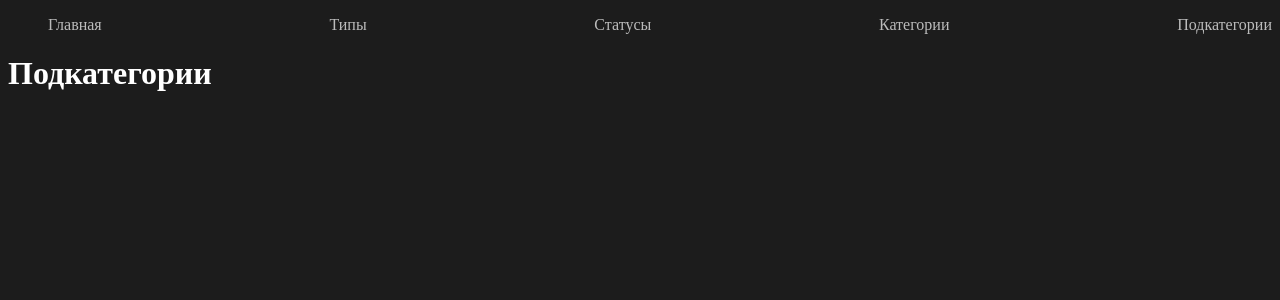
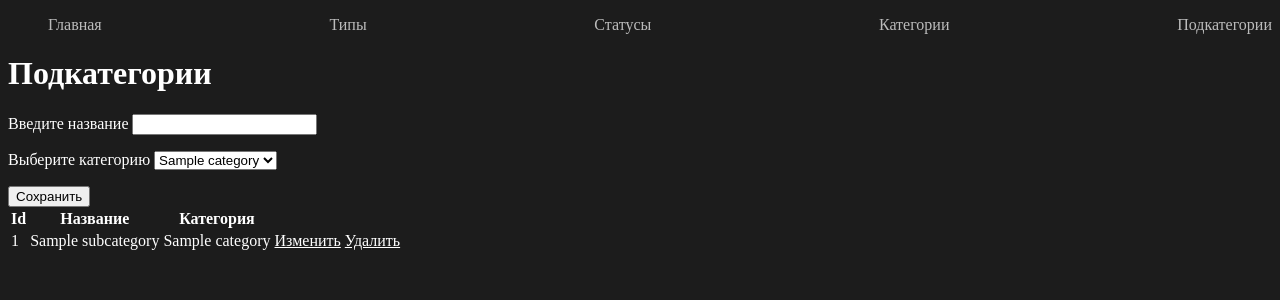
Before and after one commit to rogantan/DDS_django, a Django app: page /subcategories/ in a window 1280 px wide. Shown: the top 300 px of the page. Run offline with Django 5.2, Linux system fonts and the light colour scheme; tables that the repository leaves empty hold one stand-in row (values such as "Sample post").

Commit message:
subcategories

```diff
--- a/DDS/main/templates/main/categories.html
+++ b/DDS/main/templates/main/categories.html
@@ -32,7 +32,7 @@
     <td>{{ forloop.counter }}</td>
     <td>{{ category.name }}</td>
     <td>{{ category.type.name }}</td>
-    <td><a href="edit_category/{{ category.id }}">Изменить</a><a href="delete_category/{{ category.id}}">Удалить</a></td>
+    <td><a href="edit_category/{{ category.id }}">Изменить</a>  <a href="delete_category/{{ category.id}}">Удалить</a></td>
 </tr>
 {% endfor %}
 </tbody>
--- a/DDS/main/templates/main/statuses.html
+++ b/DDS/main/templates/main/statuses.html
@@ -22,7 +22,7 @@
 <tr>
     <td>{{ forloop.counter }}</td>
     <td>{{ status.name }}</td>
-    <td><a href="edit/{{ status.id }}">Изменить</a><a href="delete/{{ status.id}}">Удалить</a></td>
+    <td><a href="edit/{{ status.id }}">Изменить</a>  <a href="delete/{{ status.id}}">Удалить</a></td>
 </tr>
 {% endfor %}
 </tbody>
--- a/DDS/main/templates/main/subcategories.html
+++ b/DDS/main/templates/main/subcategories.html
@@ -2,4 +2,39 @@
 {% block title %}Подкатегории{% endblock %}
 {% block content %}
 <h1>Подкатегории</h1>
+<form method="POST" action="add_subcategory/">
+    {% csrf_token %}
+    <p>
+        <label>Введите название</label>
+        <input type="text" name="name">
+    </p>
+    <p>
+        <label>Выберите категорию</label>
+        <select name="category">
+            {% for category in categories %}
+            <option value="{{ category.id }}">{{ category.name }}</option>
+            {% endfor %}
+        </select>
+    </p>
+    <input type="submit" value="Сохранить">
+</form>
+<table>
+    <thead>
+    <tr>
+        <th>Id</th>
+        <th>Название</th>
+        <th>Категория</th>
+    </tr>
+    </thead>
+    <tbody>
+    {% for subcategory in subcategories %}
+    <tr>
+        <td>{{ forloop.counter }}</td>
+        <td>{{ subcategory.name }}</td>
+        <td>{{ subcategory.category.name }}</td>
+        <td><a href="edit_subcategory/{{ subcategory.id }}">Изменить</a>  <a href="delete_subcategory/{{ subcategory.id }}">Удалить</a></td>
+    </tr>
+    {% endfor %}
+    </tbody>
+</table>
 {% endblock %}
--- a/DDS/main/templates/main/types.html
+++ b/DDS/main/templates/main/types.html
@@ -22,7 +22,7 @@
 <tr>
     <td>{{ forloop.counter }}</td>
     <td>{{ type.name }}</td>
-    <td><a href="edit_type/{{ type.id }}">Изменить</a><a href="delete_type/{{ type.id}}">Удалить</a></td>
+    <td><a href="edit_type/{{ type.id }}">Изменить</a>  <a href="delete_type/{{ type.id}}">Удалить</a></td>
 </tr>
 {% endfor %}
 </tbody>
--- a/DDS/main/urls.py
+++ b/DDS/main/urls.py
@@ -16,5 +16,8 @@ urlpatterns = [
     path('types/delete_type/<int:id>/', views.delete_type),
     path('categories/add_category/', views.add_category),
     path('categories/edit_category/<int:id>/', views.edit_category),
-    path('categories/delete_category/<int:id>', views.delete_category)
+    path('categories/delete_category/<int:id>', views.delete_category),
+    path('subcategories/add_subcategory/', views.add_subcategory),
+    path('subcategories/edit_subcategory/<int:id>/', views.edit_subcategory),
+    path('subcategories/delete_subcategory/<int:id>/', views.delete_subcategory),
 ]
--- a/DDS/main/views.py
+++ b/DDS/main/views.py
@@ -85,19 +85,42 @@ def delete_status(request, id):
 
 
 def subcategories(request):
-    return render(request, 'main/subcategories.html')
+    subcategories = Subcategory.objects.all()
+    categories = Category.objects.all()
+    return render(request, 'main/subcategories.html', {"subcategories": subcategories, "categories": categories})
 
 
 def add_subcategory(request):
-    pass
+    if request.method == "POST":
+        subcategory = Subcategory()
+        subcategory.name = request.POST.get("name")
+        subcategory.category_id = request.POST.get("category")
+        subcategory.save()
+    return HttpResponseRedirect("/subcategories")
 
 
-def edit_subcategory(request):
-    pass
+def edit_subcategory(request, id):
+    try:
+        subcategory = Subcategory.objects.get(id=id)
+        categories = Category.objects.all()
+        if request.method == "POST":
+            subcategory.name = request.POST.get("name")
+            subcategory.category_id = request.POST.get("category")
+            subcategory.save()
+            return HttpResponseRedirect("/subcategories")
+        else:
+            return render(request, 'main/edit_subcategory.html', {"subcategory": subcategory, "categories": categories})
+    except Subcategory.DoesNotExist:
+        return HttpResponseNotFound("<h2>Подкатегория не найдена</h2>")
 
 
-def delete_subcategory(request):
-    pass
+def delete_subcategory(request, id):
+    try:
+        subcategory = Subcategory.objects.get(id=id)
+        subcategory.delete()
+        return HttpResponseRedirect("/subcategories")
+    except Subcategory.DoesNotExist:
+        return HttpResponseNotFound("<h2>Подкатегория не найдена</h2>")
 
 
 def types(request):
```
Also changed, not shown: DDS/main/templates/main/edit_subcategory.html (added, +25 -0 lines).
